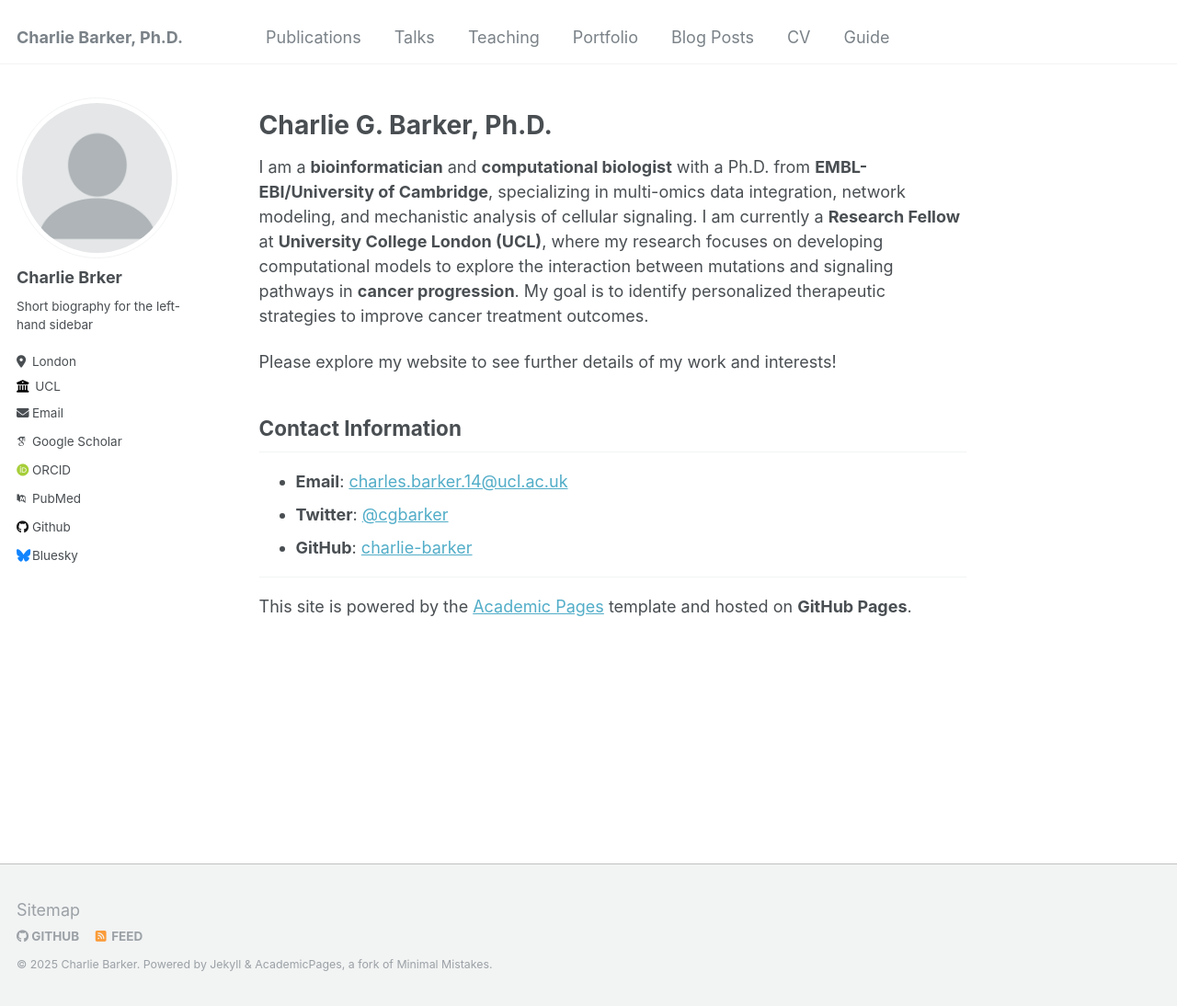
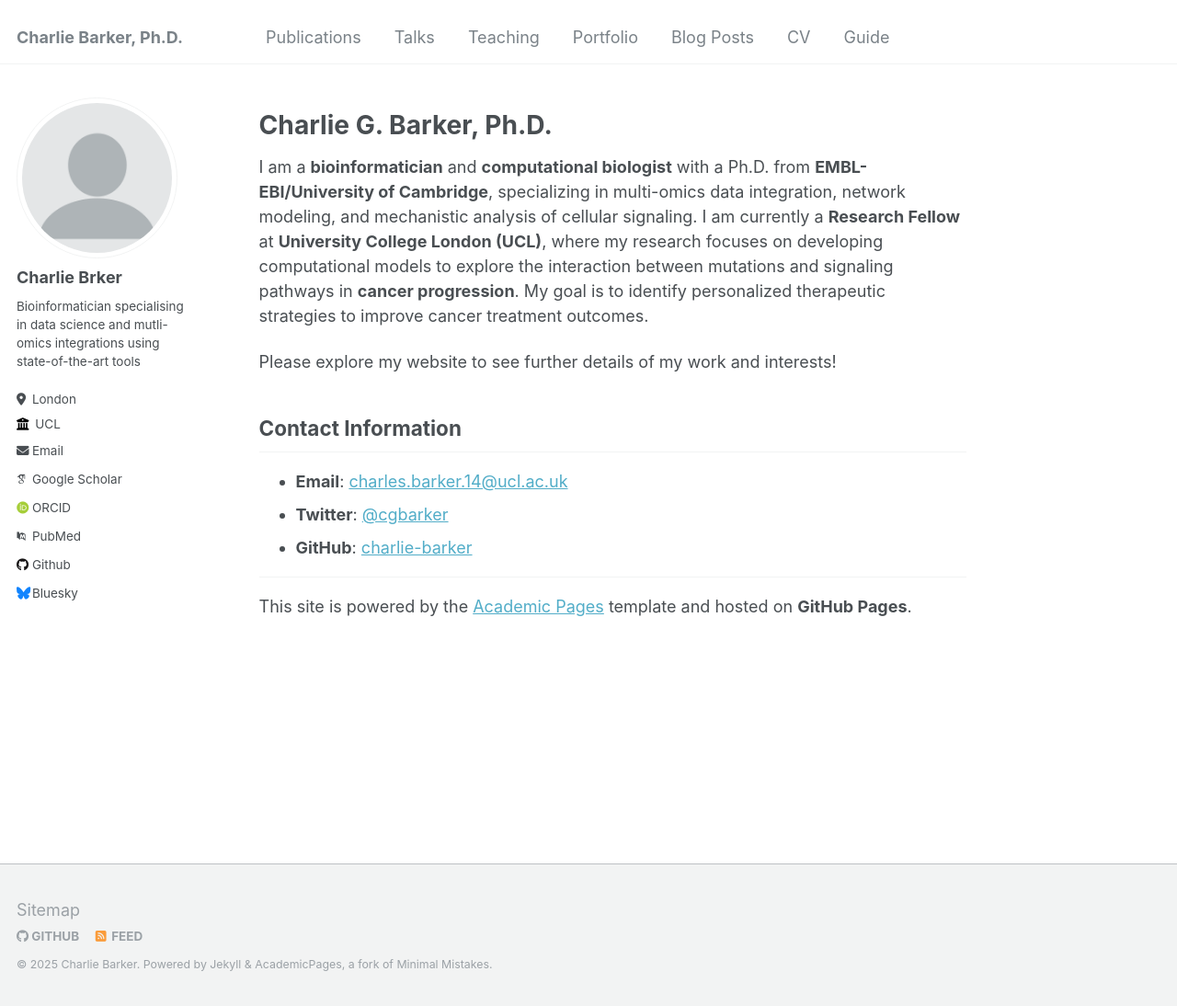
Before and after one commit to CharlieBarker/CharlieBarker.github.io, a Jekyll site: the page built from _pages/about.md, in a window 1280 px wide and 1094 px high. Shown: the whole window at 92% size. Built offline with Jekyll 4.4.1, drawn with Linux system fonts in a browser that asks for light colours; some web fonts are replaced.

Commit message:
update config

```diff
--- a/_config.yml
+++ b/_config.yml
@@ -24,7 +24,7 @@ author:
   avatar           : "profile.png"
   name             : "Charlie Brker"
   pronouns         : # example: "He/him"
-  bio              : "Short biography for the left-hand sidebar"
+  bio              : "Bioinformatician specialising in data science and mutli-omics integrations using state-of-the-art tools"
   location         : "London"
   employer         : "UCL"
   uri              : # URL
@@ -43,7 +43,7 @@ author:
   bitbucket        : # Username - Update with your username on the site
   codepen          : # Username
   dribbble         : # Username
-  github           : "academicpages"
+  github           : "CharlieBarker"
   kaggle           : # Username
   stackoverflow    : # User number or user number and name (i.e., use "1" or "1/jeff-atwood")
 
```
